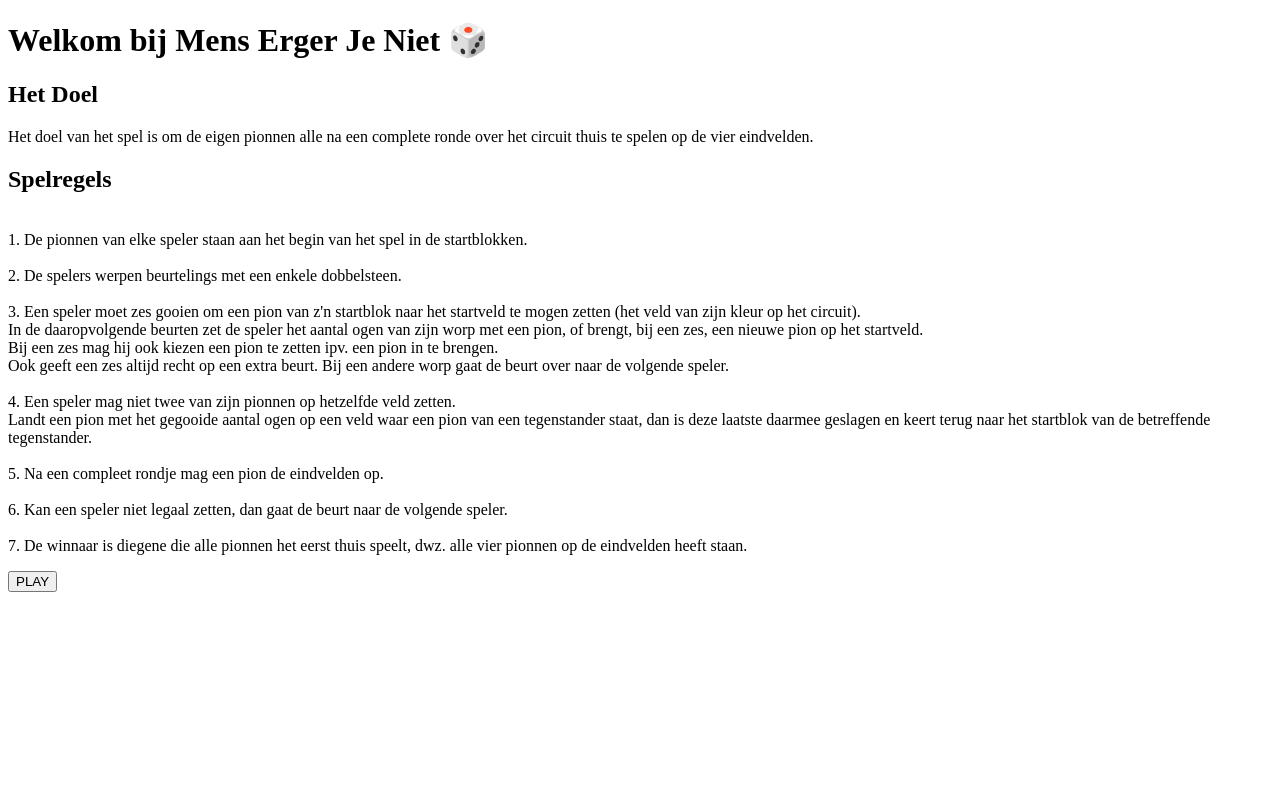
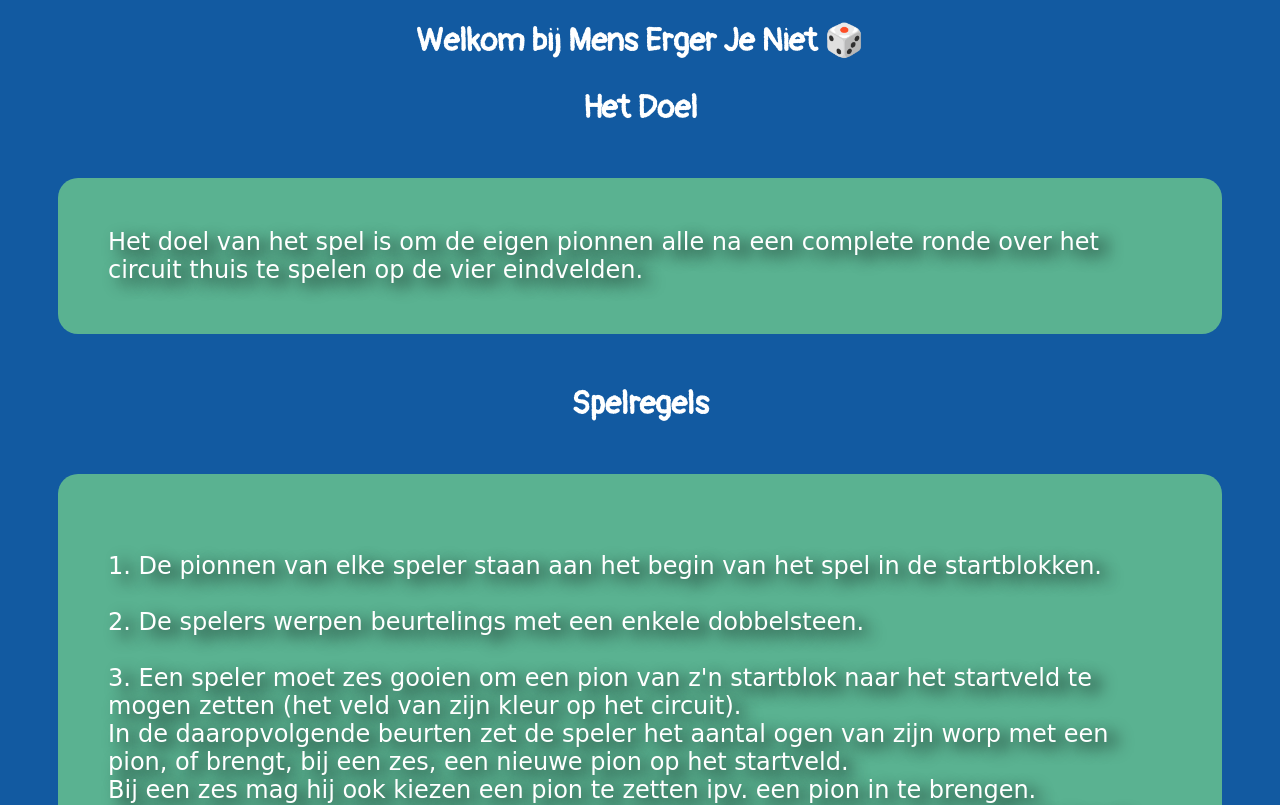
Before and after one commit to MohammedTarekT1M/ludo, a plain HTML site: page index.html in a window 1280 px wide. Shown: the top 805 px of the page. Drawn offline with Linux system fonts and the light colour scheme.

Commit message:
game updated

```diff
--- a/spelregels/men.html
+++ b/index.html
@@ -11,7 +11,7 @@
     <link rel="preconnect" href="https://fonts.gstatic.com" crossorigin>
     <link href="https://fonts.googleapis.com/css2?family=Press+Start+2P&display=swap" rel="stylesheet">
     <title>SpelRegels Mens Erger Je Niet</title>
-    <link rel="stylesheet" href="/Build A Game/spelregels/css/men.css">
+    <link rel="stylesheet" href="css/men.css">
 </head>
 <body>
     <h1>Welkom bij Mens Erger Je Niet 🎲</h1>
@@ -48,7 +48,7 @@
         <br>
         7. De winnaar is diegene die alle pionnen het eerst thuis speelt, dwz. alle vier pionnen op de eindvelden heeft staan.
         </p>
-    <a href="/Build A Game/indexMensErgerJeNiet.html"><button class="game-button">PLAY</button></a>
+    <a href="indexMensErgerJeNiet.html"><button class="game-button">PLAY</button></a>
 
 </body>
 </html>
```
Also changed, not shown: css/men.css (renamed from spelregels/css/men.css).
